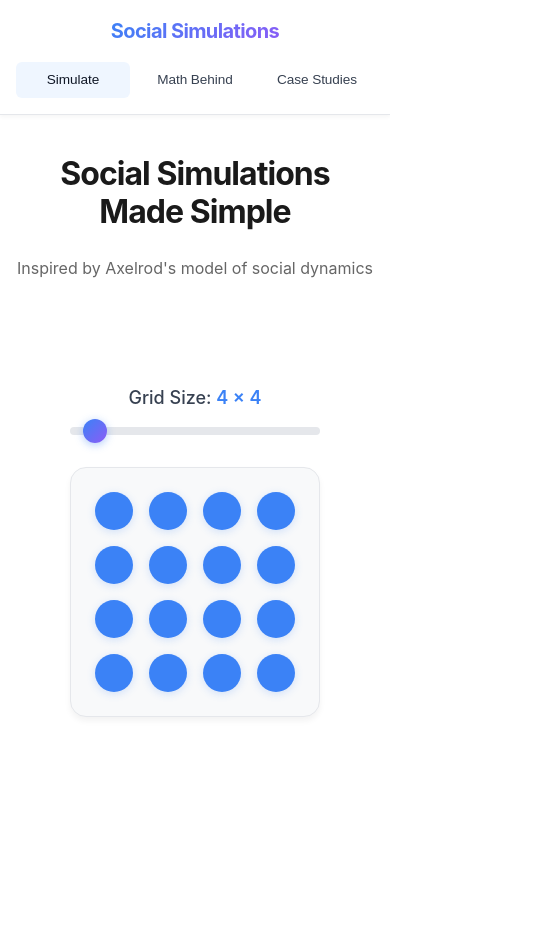
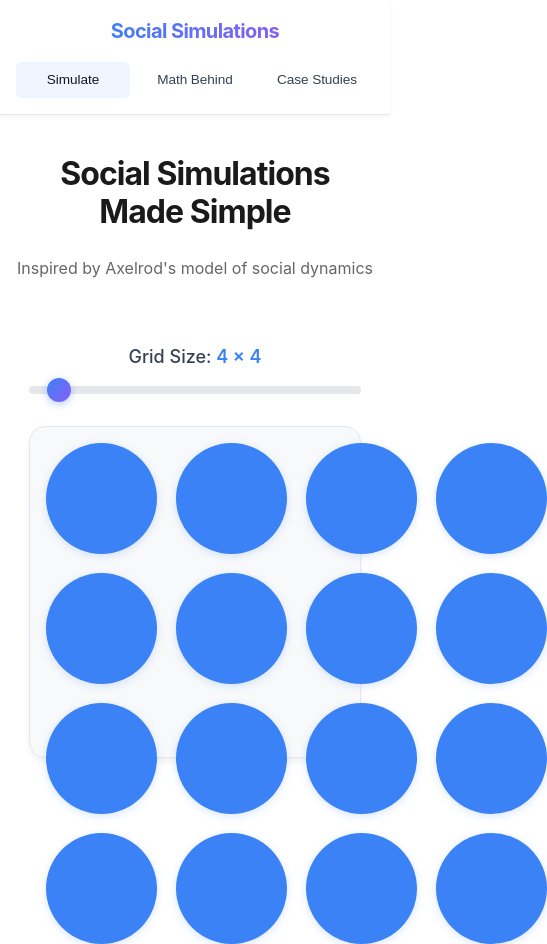
Before and after one commit to MartinZust123/social-simulations, a React (Vite) app: page / in a window 390 px wide. Shown: the whole page, 547 px wide, since content can reach past the window. Before the commit the page ends 844 px from the top, so only its background shows below. Built offline with nearby package versions, Linux system fonts and the light colour scheme.

Commit message:
Grid update slider optimized

```diff
--- a/src/App.css
+++ b/src/App.css
@@ -164,36 +164,37 @@
 
 .grid-container {
   display: grid;
-  gap: 1.5rem;
   padding: 3rem;
   background: #f8f9fa;
   border-radius: 16px;
   border: 1px solid #e5e7eb;
   box-shadow: 0 4px 6px rgba(0, 0, 0, 0.05);
-  max-width: 90vw;
-  max-height: 70vh;
+  width: 600px;
+  height: 600px;
+  place-items: center;
+  transition: none;
 }
 
 .node-wrapper {
   display: flex;
   align-items: center;
   justify-content: center;
+  transition: none;
 }
 
 .node {
-  width: 60px;
-  height: 60px;
   border-radius: 50%;
   background: #3b82f6;
   box-shadow: 0 2px 8px rgba(59, 130, 246, 0.2);
-  transition: all 0.3s ease;
   cursor: pointer;
+  transition: none;
 }
 
 .node:hover {
   transform: scale(1.1);
   background: #2563eb;
   box-shadow: 0 4px 12px rgba(59, 130, 246, 0.3);
+  transition: transform 0.2s ease, background 0.2s ease, box-shadow 0.2s ease;
 }
 
 /* Tablet Styles */
@@ -229,13 +230,10 @@
   }
 
   .grid-container {
-    gap: 1.5rem;
+    width: 500px;
+    height: 500px;
     padding: 2rem;
-  }
-
-  .node {
-    width: 50px;
-    height: 50px;
+    gap: 0.75rem;
   }
 }
 
@@ -280,13 +278,12 @@
   }
 
   .grid-container {
-    gap: 1rem;
+    width: 90vw;
+    height: 90vw;
+    max-width: 400px;
+    max-height: 400px;
     padding: 1.5rem;
-  }
-
-  .node {
-    width: 45px;
-    height: 45px;
+    gap: 0.5rem;
   }
 }
 
@@ -297,8 +294,9 @@
     font-size: 0.85rem;
   }
 
-  .node {
-    width: 38px;
-    height: 38px;
+  .grid-container {
+    width: 85vw;
+    height: 85vw;
+    padding: 1rem;
   }
 }
--- a/src/App.jsx
+++ b/src/App.jsx
@@ -1,10 +1,26 @@
-import { useState } from 'react'
+import { useState, useMemo } from 'react'
 import './App.css'
 
 function App() {
   const [activeTab, setActiveTab] = useState('simulate');
   const [gridSize, setGridSize] = useState(4);
-  const nodes = Array.from({ length: gridSize * gridSize }, (_, i) => i);
+
+  // Memoize all calculations to prevent partial renders
+  const gridConfig = useMemo(() => {
+    const nodes = Array.from({ length: gridSize * gridSize }, (_, i) => i);
+
+    // Calculate node size and gap dynamically
+    const containerSize = 600 - 96; // 600px - 3rem padding on both sides (3rem * 2 = 96px)
+
+    // Use 15% of available space per cell for gaps, rest for nodes
+    const cellSize = containerSize / gridSize;
+    const gapSize = Math.max(8, Math.min(cellSize * 0.15, 24)); // Gap between 8px and 24px
+    const totalGapSpace = gapSize * (gridSize - 1);
+    const availableSpace = containerSize - totalGapSpace;
+    const nodeSize = Math.floor(availableSpace / gridSize);
+
+    return { nodes, gapSize, nodeSize };
+  }, [gridSize]);
 
   return (
     <div className="app">
@@ -58,12 +74,19 @@ function App() {
           className="grid-container"
           style={{
             gridTemplateColumns: `repeat(${gridSize}, 1fr)`,
-            gridTemplateRows: `repeat(${gridSize}, 1fr)`
+            gridTemplateRows: `repeat(${gridSize}, 1fr)`,
+            gap: `${gridConfig.gapSize}px`
           }}
         >
-          {nodes.map((node) => (
+          {gridConfig.nodes.map((node) => (
             <div key={node} className="node-wrapper">
-              <div className="node"></div>
+              <div
+                className="node"
+                style={{
+                  width: `${gridConfig.nodeSize}px`,
+                  height: `${gridConfig.nodeSize}px`
+                }}
+              ></div>
             </div>
           ))}
         </div>
```
